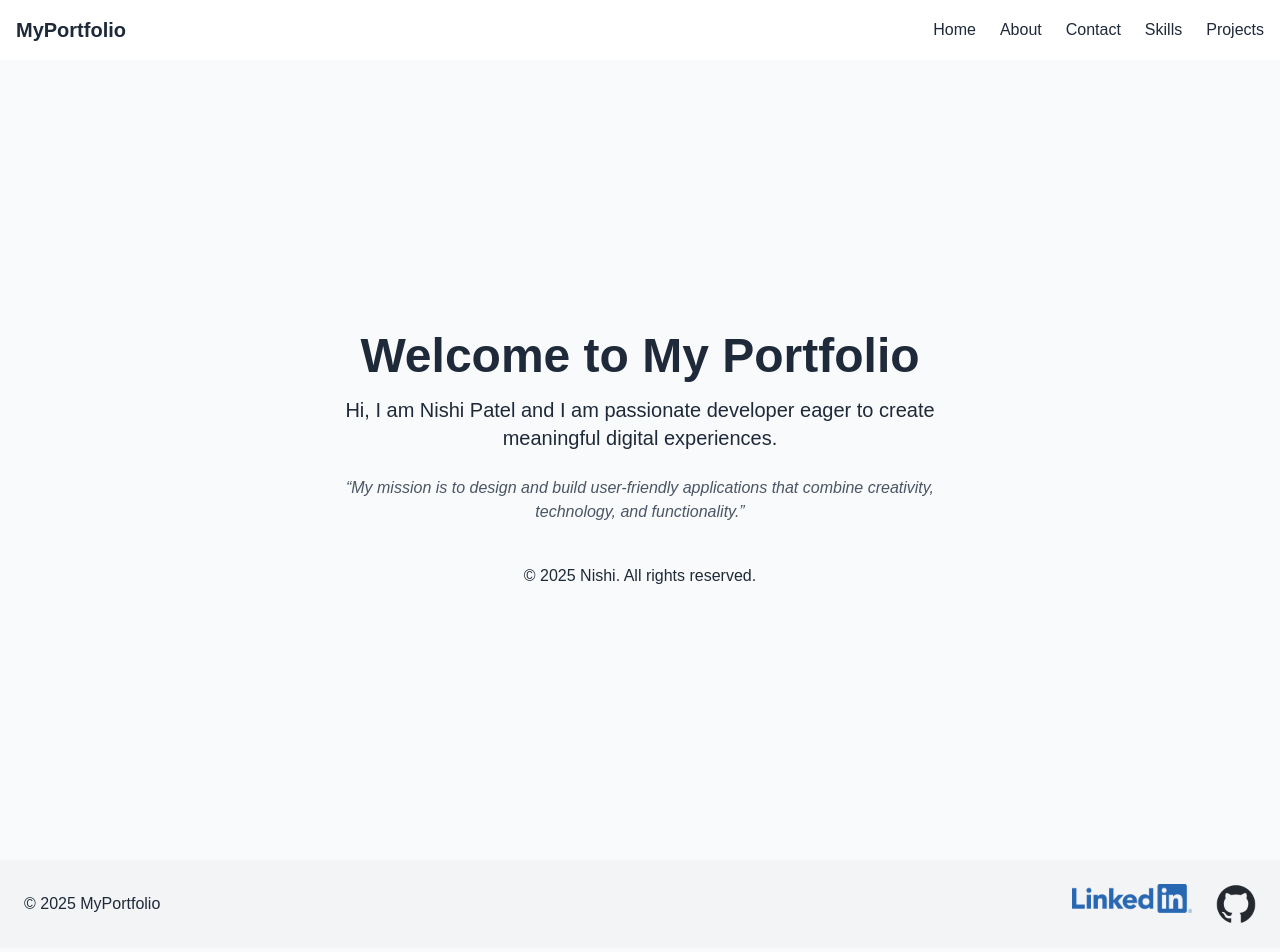
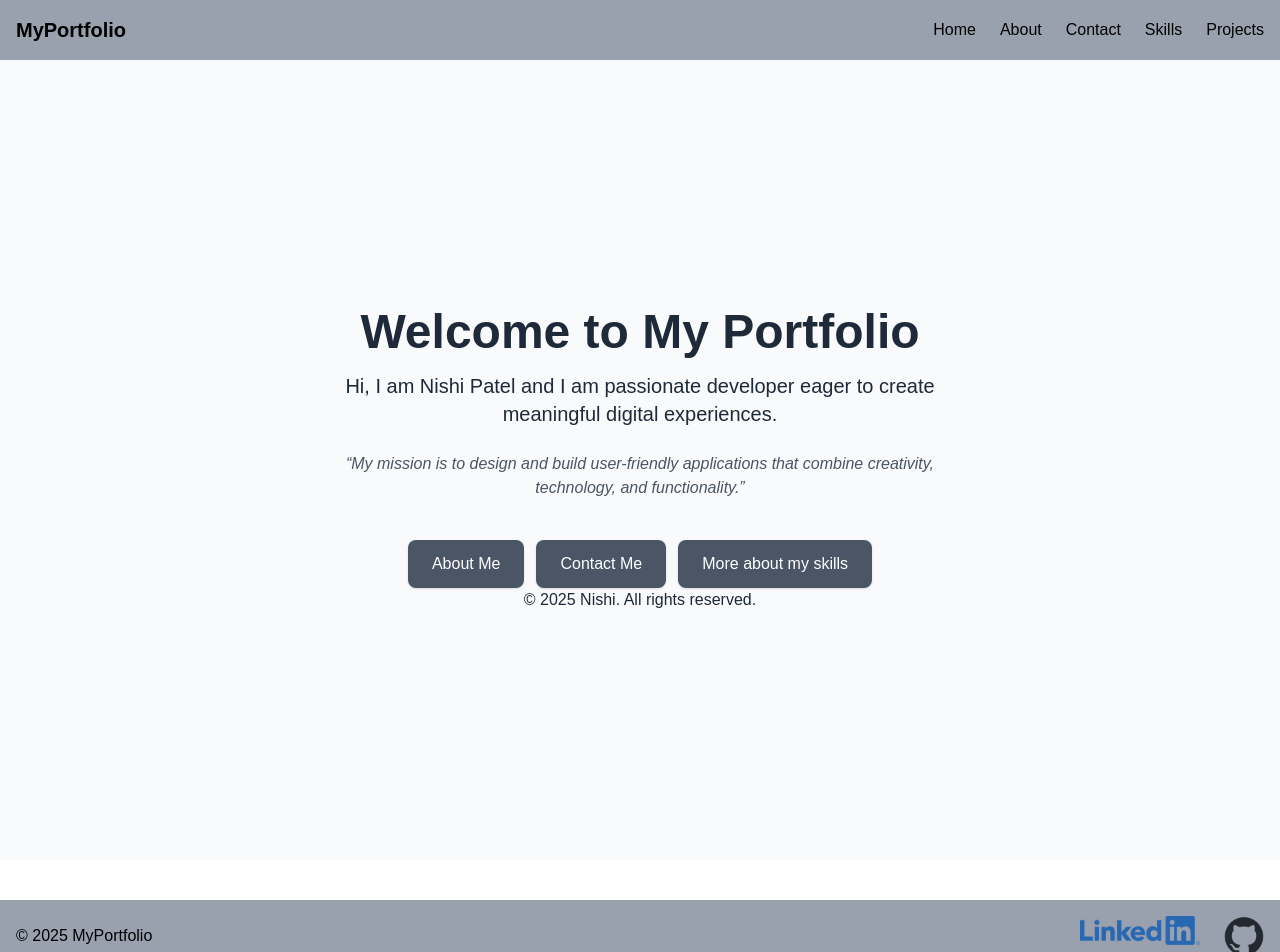
Before and after one commit to 200613775/comp2112-portfolio, a Next.js app: page / in a window 1280 px wide. Shown: the top 952 px of the page. Built offline with nearby package versions, Linux system fonts and the light colour scheme.

Commit message:
Added a content in README.md file and updated some pages

```diff
--- a/app/page.tsx
+++ b/app/page.tsx
@@ -1,4 +1,4 @@
-
+import Link from "next/link";
 export default function Home() {
   return (
     <main className="flex flex-col items-center justify-center min-h-screen bg-gray-50 text-gray-800 px-6">
@@ -14,7 +14,10 @@ export default function Home() {
           “My mission is to design and build user-friendly applications that combine creativity, technology, and functionality.”
         </p>
 
-
+         {/* Added another buttons on my homepage */}
+        <Link href="/about" className="inline-block bg-gray-600 text-white px-6 py-3 rounded-lg shadow hover:bg-blue-600 transition">About Me</Link>
+        <Link href="/contact" className="inline-block bg-gray-600 text-white px-6 py-3 rounded-lg shadow hover:bg-blue-600 transition ml-3">Contact Me</Link>
+        <Link href="/skills" className="inline-block bg-gray-600 text-white px-6 py-3 rounded-lg shadow hover:bg-blue-600 transition ml-3">More about my skills</Link>
       </section>
 
       {/* style the footer */}
--- a/app/projects/page.tsx
+++ b/app/projects/page.tsx
@@ -9,6 +9,8 @@ export default function Projects() {
   return (
     <section className="max-w-4xl mx-auto">
       <h2 className="text-2xl font-bold mb-4">Projects</h2>
+      <p>Here is some projects Which shows my skiils in developin and designing.</p>
+
       <div className="grid md:grid-cols-3 gap-6">
         {projects.map((p) => (
           <article key={p.title} className="bg-white rounded-md p-4 shadow-sm">
--- a/components/footer.tsx
+++ b/components/footer.tsx
@@ -2,7 +2,7 @@ import Image from "next/image";
 
 export default function Footer() {
   return (
-    <footer className="bg-gray-100 text-gray-800 p-6 flex justify-between items-center">
+    <footer className="w-full bg-gray-400 text-black flex items-center justify-between p-4 mt-10">
       <p>&copy; {new Date().getFullYear()} MyPortfolio</p>
 
       <div className="flex space-x-6">
--- a/components/navbar.tsx
+++ b/components/navbar.tsx
@@ -2,8 +2,8 @@ import Link from "next/link";
 
 export default function Navbar() {
   return (
-    <nav className="flex items-center justify-between p-4 bg-white shadow">
-      <div className="text-xl font-bold text-gray-800">MyPortfolio</div>
+    <nav className="w-full bg-gray-400 text-black flex items-center justify-between p-4 shadow-md">
+      <div className="text-xl font-bold">MyPortfolio</div>
       <ul className="flex space-x-6">
         <li>
           <Link href="/" className="hover:text-blue-600">Home</Link>
--- a/styles/globals.css
+++ b/styles/globals.css
@@ -5,12 +5,12 @@
   --foreground: #171717;
 }
 
-@theme inline {
+/* @theme inline {
   --color-background: var(--background);
   --color-foreground: var(--foreground);
   --font-sans: var(--font-geist-sans);
   --font-mono: var(--font-geist-mono);
-}
+} */
 
 @media (prefers-color-scheme: dark) {
   :root {
@@ -24,7 +24,3 @@ body {
   color: var(--foreground);
   font-family: Arial, Helvetica, sans-serif;
 }
-
-body {
-  @apply bg-gray-50 text-gray-800;
-}
```
Also changed, not shown: 1 other file (tests, documents, lock files or other folders).
